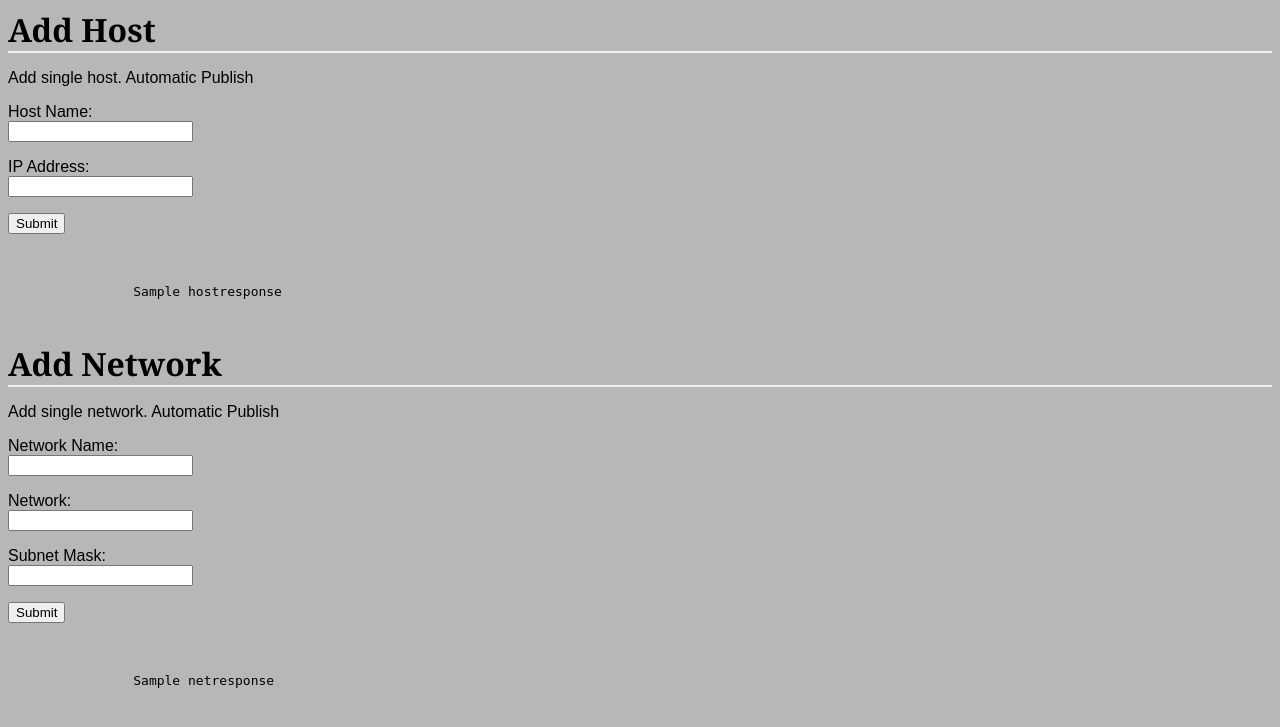
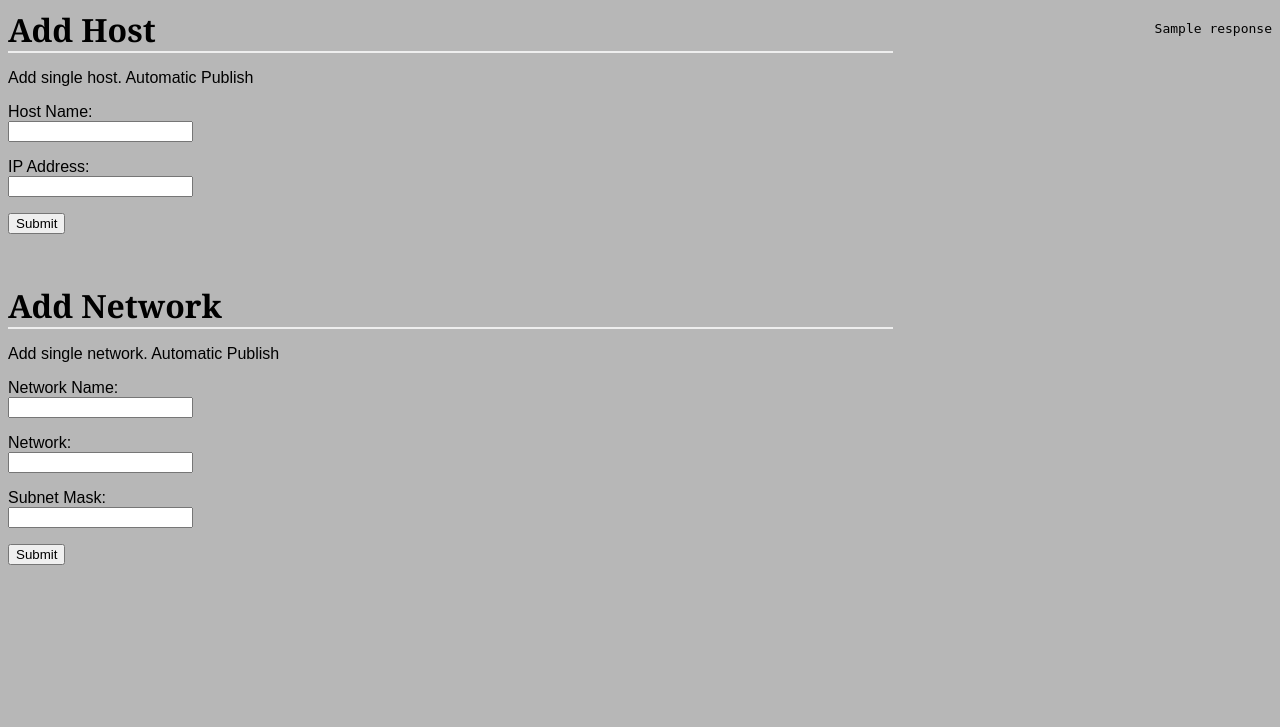
Before and after one commit to 0dadj1an/cpapi, a Flask app: template cpapiweb/app/templates/addobject.html in a window 1280 px wide. Shown: the top 727 px of the page. Run offline with Flask 2, Linux system fonts and the light colour scheme; the template is opened without the code that fills it: most values are stand-ins (such as "Sample title", 1, 10 or a date in 2020).

Commit message:
Add Object Div

```diff
--- a/cpapiweb/app/templates/addobject.html
+++ b/cpapiweb/app/templates/addobject.html
@@ -4,9 +4,13 @@
         <link rel="shortcut icon" href="{{ url_for('static', filename='cpapi.ico') }}">
     </head>
         <body>
+            <div>
             {% block navbar %}
             {{nav.mynavbar.render()}}
             {% endblock %}
+            </div>
+            <div style="width: 100%" >
+                <div style="float:left; width: 70%">
                 <h1>
                     Add Host
                 </h1>
@@ -24,11 +28,6 @@
                     </p>
                     <p><input name="host" type="submit" value="Submit"></p><br>
                 </form>
-            {% if hostresponse %}
-            <pre id="json">
-                {{ hostresponse }}<br>
-            </pre>
-            {% endif %}
                 <h1>
                     Add Network
                 </h1>
@@ -50,10 +49,14 @@
                     </p>
                     <p><input name="network" type="submit" value="Submit"></p><br>
                 </form>
-            {% if netresponse %}
+                </div>
+                <div style="float:right">
+                    {% if response %}
                     <pre id="json">
-                {{ netresponse }}<br>
+                        {{ response }}<br>
                     </pre>
                     {% endif %}
+                <div>
+            </div>
         </body>
 </html>
```
Also changed, not shown: cpapiweb/app/views.py (+6 -6 lines). Lines whose indentation alone changed are shown as unchanged.
